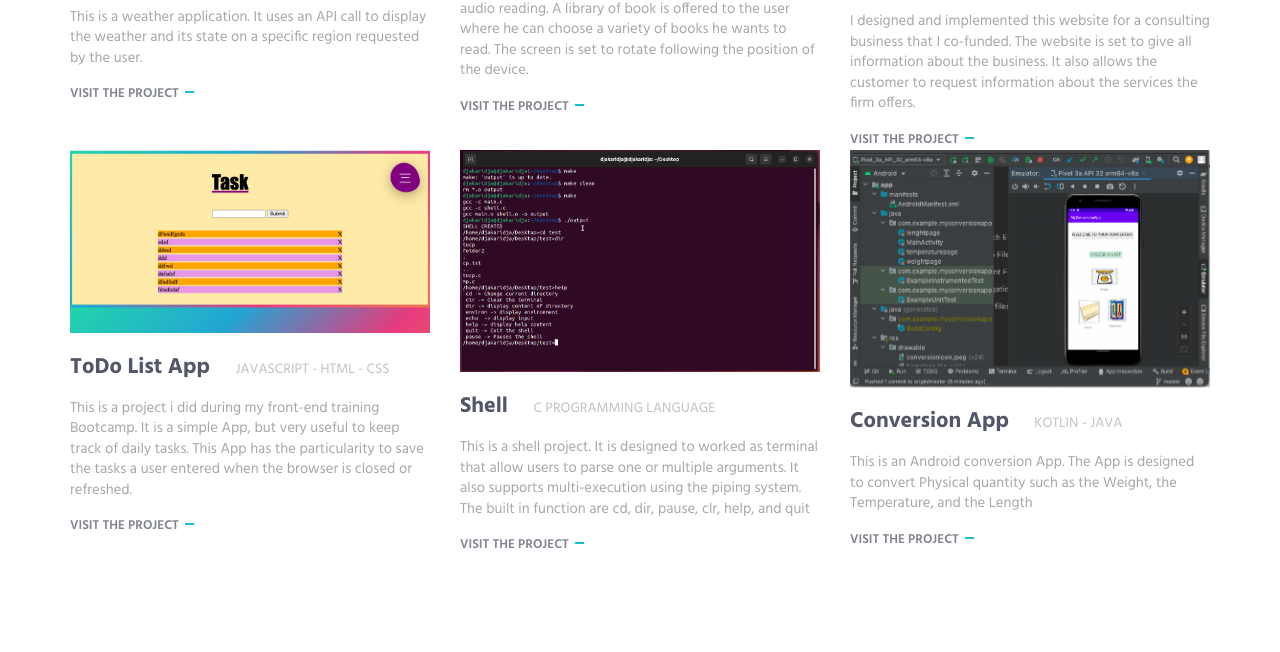
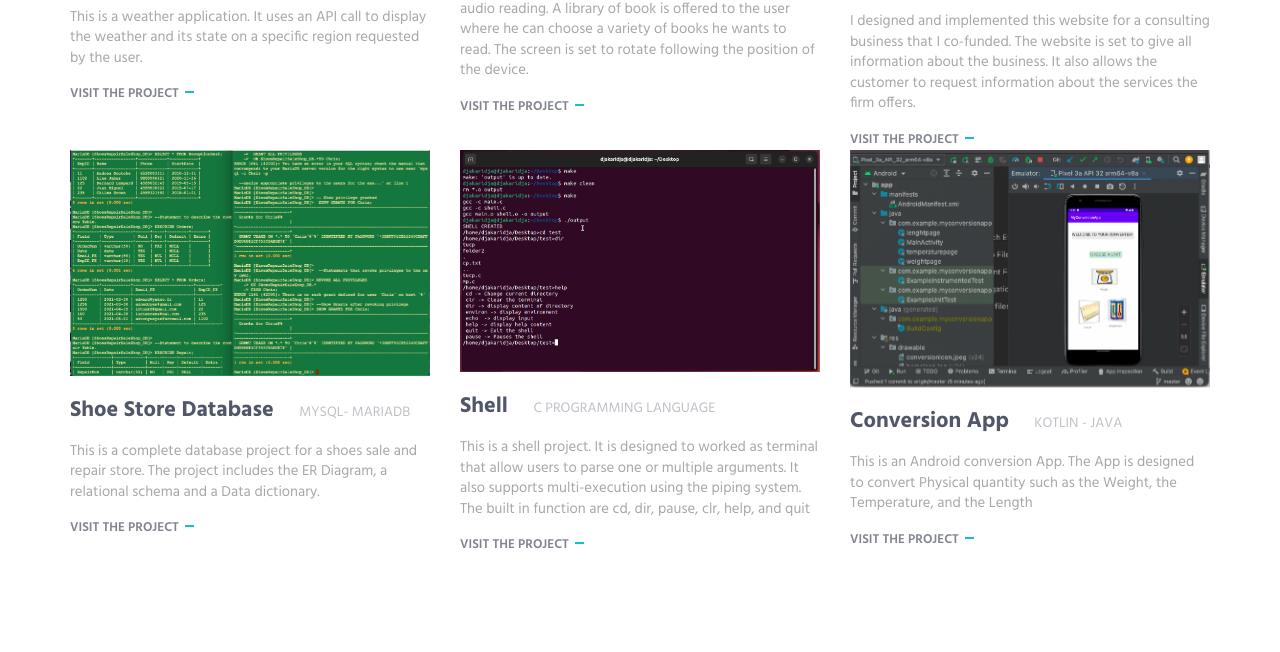
Before and after one commit to douedra1/djakaridjaPortfolio, a plain HTML site: page index.html in a window 1280 px wide. Shown: the part 1189-1841 px from the top of the page. Drawn offline with nearby package versions, Linux system fonts and the light colour scheme.

Commit message:
database update

```diff
--- a/index.html
+++ b/index.html
@@ -4,11 +4,11 @@
   <head>
     <meta charset="utf-8" />
     <title>Djakaridja Ouedraogo Portfolio</title>
+    <link rel="shortcut icon" type="jpeg" href="webicon.jpeg"/>
     <meta http-equiv="X-UA-Compatible" content="IE=edge" />
     <meta content="width=device-width, initial-scale=1" name="viewport" />
     <meta content="" name="description" />
     <meta content="" name="author" />
-
     <!-- GLOBAL MANDATORY STYLES -->
     <link
       href="http://fonts.googleapis.com/css?family=Hind:300,400,500,600,700"
@@ -305,9 +305,9 @@ ins {
             </p>
             <a class="link" href="https://github.com/douedra1/AudioBookPlayerApp">Visit the Project</a>
           </div>
-          <!-- End Latest Products -->
+          <!-- End Latest project -->
 
-          <!-- Latest Products -->
+          <!-- Latest project -->
           <div class="col-sm-4 sm-margin-b-50">
             <div class="margin-b-20">
               <div
@@ -344,23 +344,22 @@ ins {
               >
                 <img
                   class="img-responsive"
-                  src="img/970x647/task.png"
+                  src="img/970x647/sql.png"
                   alt="Latest Products Image"
                 />
               </div>
             </div>
             <h4>
-              <a href="https://djakaridjaodolistapp.pages.dev/">ToDo List App</A></a>
-              <span class="text-uppercase margin-l-20">JavaScript - HTML - CSS</span>
+              <a href="https://github.com/douedra1/Shoe_reapair_store_Database">Shoe Store Database</a>
+              <span class="text-uppercase margin-l-20">MySQL- MariaDB</span>
             </h4>
             <p>
-            This is a project i did during my front-end training Bootcamp.
-            It is a simple App, but very useful to keep track of daily tasks.
-            This App has the particularity to save the tasks a user entered when the browser is closed or refreshed.
+            This is a complete database project for a shoes sale and repair store.
+             The project includes the ER Diagram, a relational schema and a Data dictionary.
             </p>
-            <a class="link" href="https://djakaridjaodolistapp.pages.dev/">Visit the Project</a>
+            <a class="link" href="https://github.com/douedra1/Shoe_reapair_store_Database">Visit the Project</a>
           </div>
-          <!-- End Latest Products -->
+          <!-- End Latest project -->
 
            <div class="col-sm-4 sm-margin-b-50">
             <div class="margin-b-20">
@@ -387,7 +386,7 @@ ins {
             </p>
             <a class="link" href="https://github.com/CIS-3207/project-2-sp22-douedra1/tree/master">Visit the Project</a>
           </div>
-          <!-- End Latest Products -->
+          <!-- End Latest project -->
 
            <div class="col-sm-4 sm-margin-b-50">
             <div class="margin-b-20">
@@ -414,12 +413,12 @@ ins {
             </p>
             <a class="link" href="https://github.com/douedra1/conversionApp">Visit the Project</a>
           </div>
-          <!-- End Latest Products -->
+          <!-- End Latest project -->
         </div>
         <!--// end row -->
       </div>
     </div>
-    <!-- End Work -->
+    <!-- End projects -->
 
 
 
```
Also changed, not shown: img/970x647/sql.png (added), webicon.jpeg (added).
